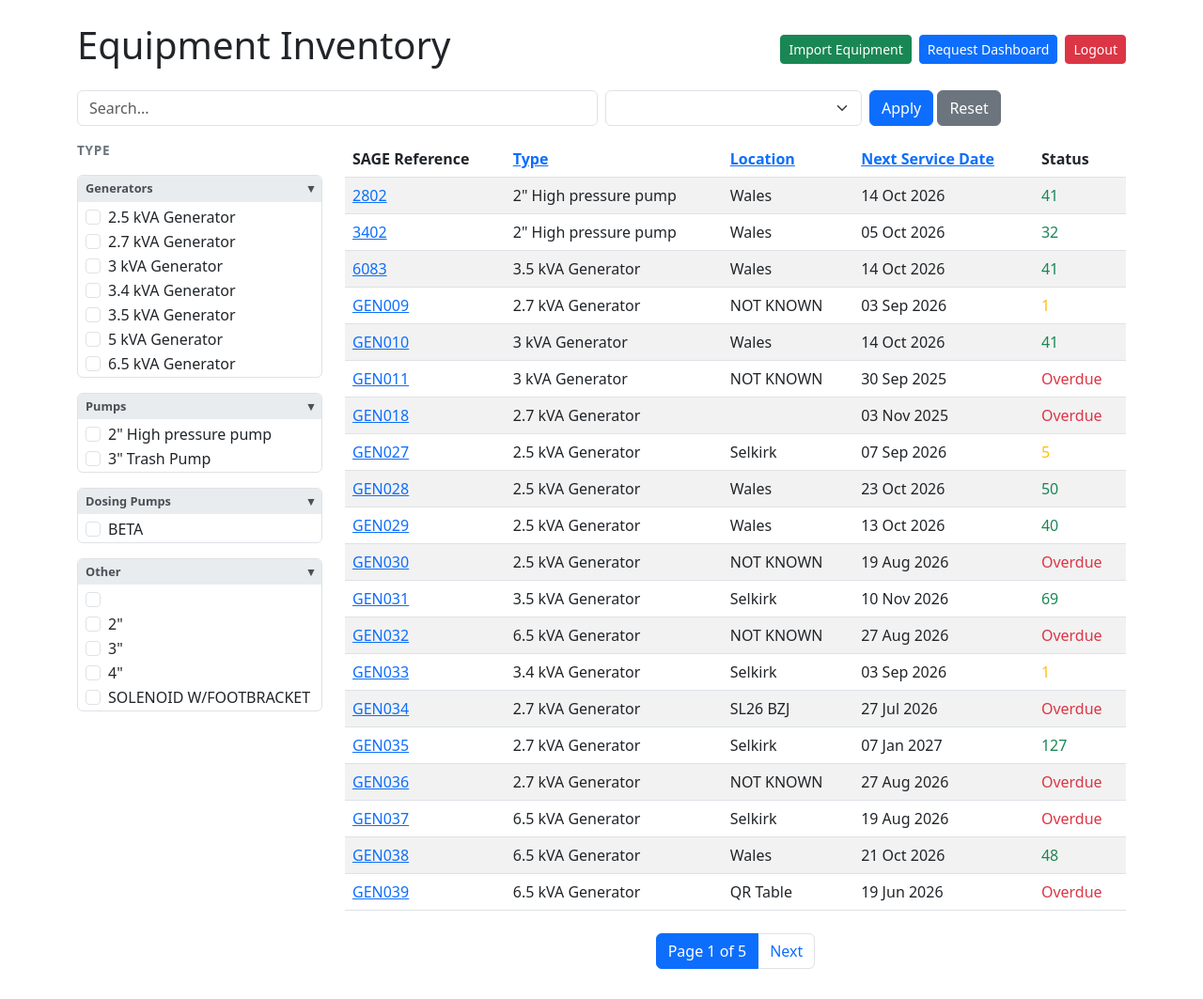
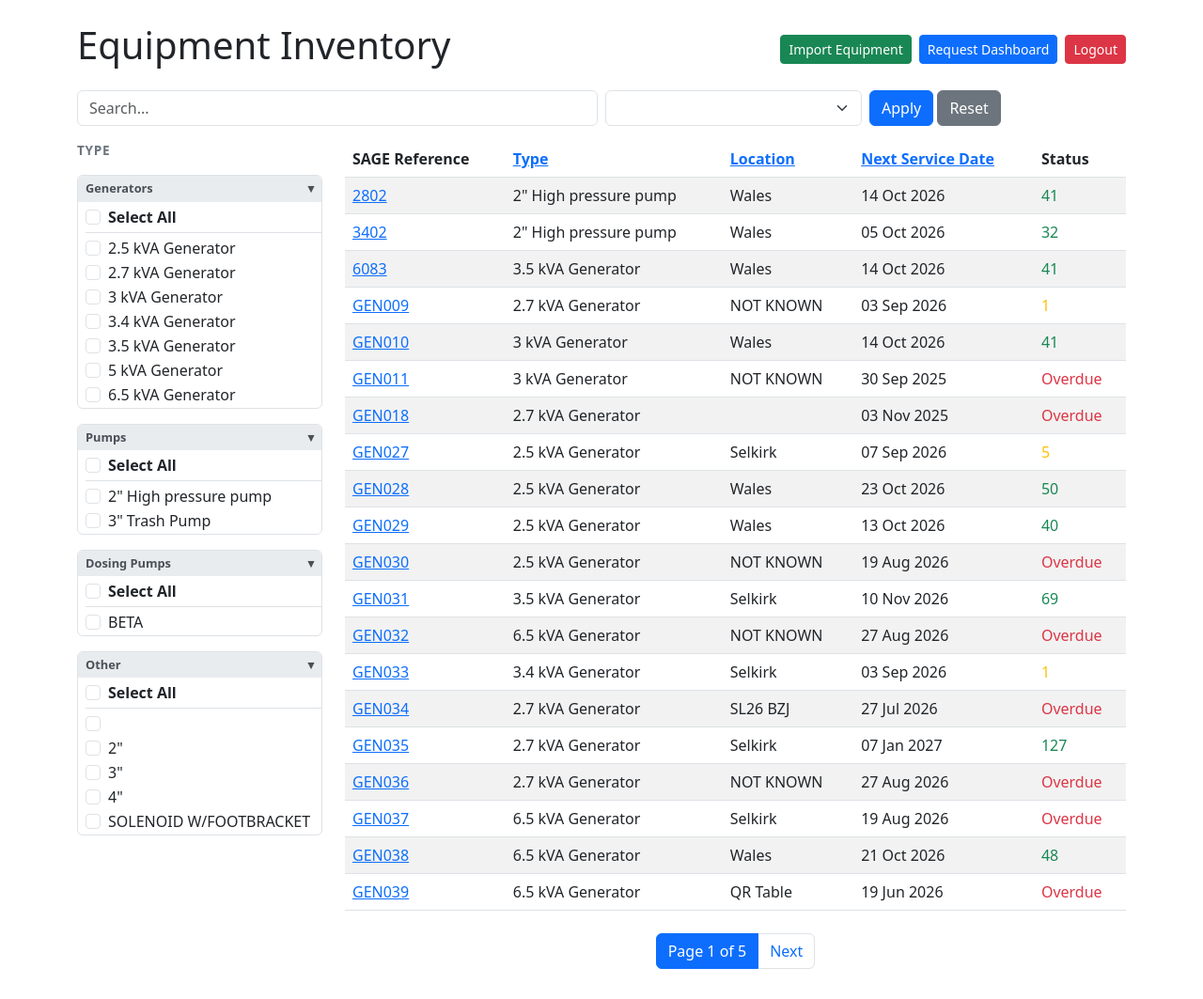
Before and after one commit to sillypantons/equipment-inventory, a Django app: page / in a window 1280 px wide. Shown: the whole page at 94% size. Run offline with Django 5.2, Linux system fonts and the light colour scheme; a user stored in the database is signed in; data comes from the database, SQL or seed files in the repository.

Commit message:
select all check box on filters

```diff
--- a/inventory/templates/inventory/equipment_list.html
+++ b/inventory/templates/inventory/equipment_list.html
@@ -147,6 +147,20 @@ tr:hover { background-color: #f5f5f5; }
                         <!-- Collapsible checkbox list -->
                         <div class="collapse show" id="group-{{ forloop.counter }}">
                             <div class="ps-2 pt-1">
+
+                                <!-- Select all checkbox for this group -->
+                                <div class="form-check border-bottom pb-1 mb-1">
+                                    <input
+                                        class="form-check-input group-select-all"
+                                        type="checkbox"
+                                        id="select-all-{{ forloop.counter }}"
+                                        data-group="{{ forloop.counter }}"
+                                    >
+                                    <label class="form-check-label fw-bold" for="select-all-{{ forloop.counter }}">
+                                        Select All
+                                    </label>
+                                </div>
+
                                 {% for t in group_types %}
                                 <div class="form-check">
                                     <input
@@ -289,6 +303,33 @@ tr:hover { background-color: #f5f5f5; }
             this.closest('form').submit();
         });
     });
+
+    // Select all checkbox logic for each group
+    document.querySelectorAll('.group-select-all').forEach(function(selectAll) {
+        const group = selectAll.dataset.group;
+        const groupCheckboxes = document.querySelectorAll(`.group-checkbox-${group}`);
+
+        // Check if all boxes in this group are already checked on page load
+        const allChecked = Array.from(groupCheckboxes).every(cb => cb.checked);
+        if (allChecked && groupCheckboxes.length > 0) {
+            selectAll.checked = true;
+        }
+
+        // When select all is clicked, check/uncheck all in the group
+        selectAll.addEventListener('change', function() {
+            groupCheckboxes.forEach(cb => cb.checked = this.checked);
+        });
+
+        // When any individual checkbox changes, update the select all state
+        groupCheckboxes.forEach(function(cb) {
+            cb.addEventListener('change', function() {
+                const allNowChecked = Array.from(groupCheckboxes).every(cb => cb.checked);
+                const noneChecked   = Array.from(groupCheckboxes).every(cb => !cb.checked);
+                selectAll.checked        = allNowChecked;
+                selectAll.indeterminate  = !allNowChecked && !noneChecked;
+            });
+        });
+    });
     </script>
 
     </form>
```
